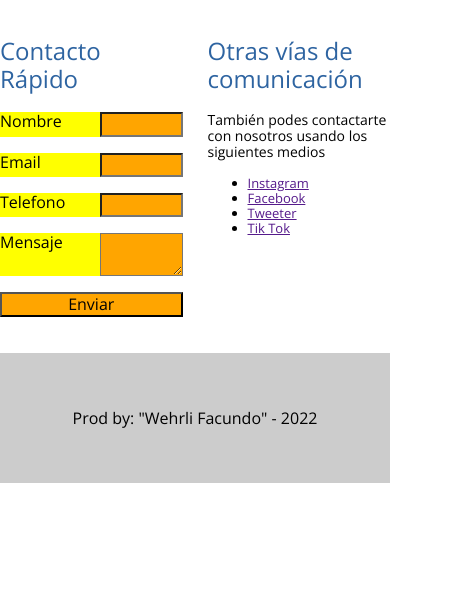
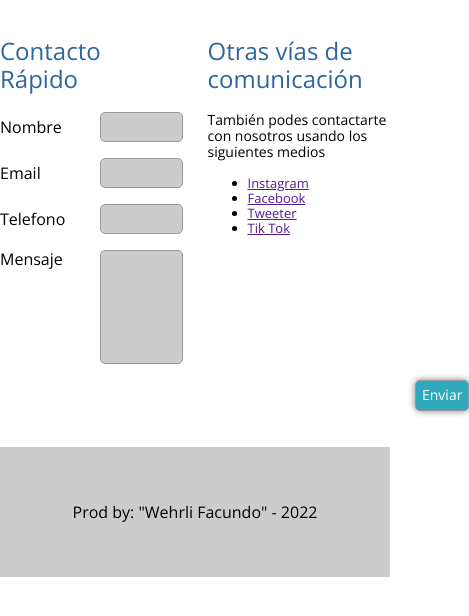
Before and after one commit to Facundo-Wehrli/MODULO1, a plain HTML site: page clase8-9/contacto.html in a window 390 px wide. Shown: the part 170-786 px from the top of the page, 469 px wide, since content can reach past the window. Drawn offline with nearby package versions, Linux system fonts and the light colour scheme.

Commit message:
ultimo cambio antes de media queries

```diff
--- a/clase8-9/css/transporte.css
+++ b/clase8-9/css/transporte.css
@@ -200,7 +200,9 @@ justify-content: space-between;
 
 .formulario p label{
    min-width: 100px ;
-   background-color: yellow;
+   /* background-color: yellow; */
+   display: flex;
+   align-items: center;
 }
 
 .formulario p{
@@ -209,6 +211,43 @@ justify-content: space-between;
 
 .formulario p input,
 .formulario p textarea{
- background-color: orange;
  width: 100%;
+ background-color: #ccc;
+ border-radius: 5px;
+ border: 1px solid #999;
+ font-size: 14px;
+ padding: 6px;
 }
+
+.formulario textarea{
+    resize: none;
+    height: 100px;
+}
+
+.formulario p:nth-child(4){
+    align-items: start;
+}
+
+.formulario input[type="submit"]{
+    background-color: #2fa9be;
+    box-shadow: 0 0 7px gray;
+    font-size: 14px;
+    width: auto;
+    color: white;
+    /* margin-left: 80px; */
+     position: relative;
+    left: 415px;
+    transition: all 0.3s ease;
+
+}
+
+ /* esta es otra forma de acomodar el boton hacia el final */
+/* .formulario p{
+    display: flex;
+    justify-content: end;
+} */
+
+.formulario input[type="submit"]:hover {
+    background-color: #2a64a1;
+    cursor:pointer;
+}
```
